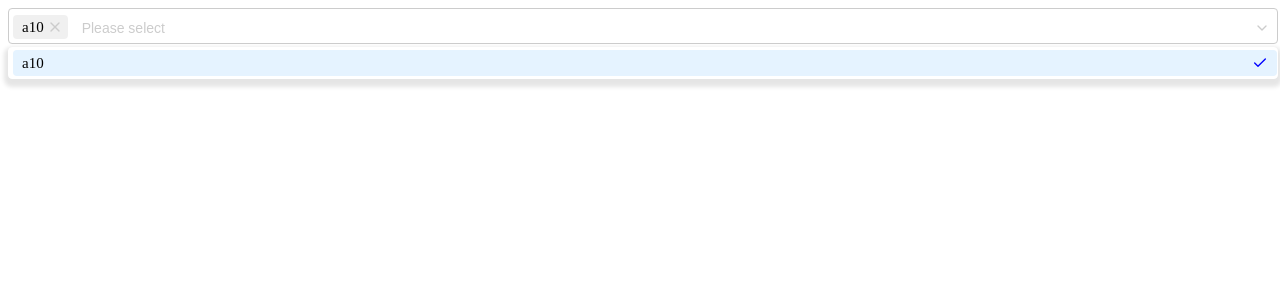
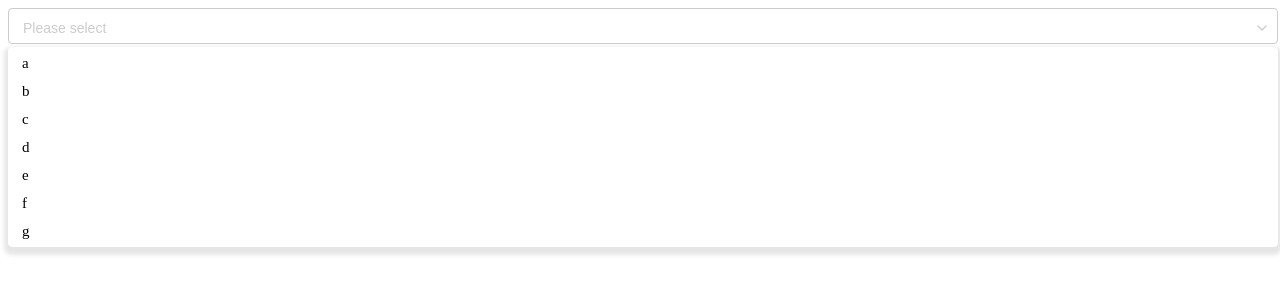
Before and after one commit to Ndjaka/technical-test-plebicom, a React (Vite) app: page / in a window 1280 px wide. Shown: the top 300 px of the page. Built offline with nearby package versions, Linux system fonts and the light colour scheme.

Commit message:
refractor : refractoring of components and added a logic inside the components

```diff
--- a/package.json
+++ b/package.json
@@ -10,6 +10,7 @@
     "preview": "vite preview"
   },
   "dependencies": {
+    "classnames": "^2.3.2",
     "react": "^18.2.0",
     "react-dom": "^18.2.0",
     "react-feather": "^2.0.10",
--- a/src/components/select/Select.tsx
+++ b/src/components/select/Select.tsx
@@ -1,28 +1,49 @@
-import SelectItem from "./select-item/SelectItem.tsx";
-import {ChevronDown} from "react-feather";
 import "./select.scss";
-import {Fragment} from "react";
 import SelectOptions from "./select-options/SelectOptions.tsx";
+import ChipInput from "./chip-input/ChipInput.tsx";
+import {useState} from "react";
+import {ItemProps} from "../../types/SelectType.ts";
 
+const data = [
+    {id: 1, value: "a" },
+    {id: 2, value: "b", },
+    {id: 3, value: "c"},
+    {id: 4, value: "d"},
+    {id: 5, value: "e"},
+    {id: 6, value: "f"},
+    {id: 7, value: "g"},
+];
 const Select = () => {
+
+    const [chips, setChips] = useState<ItemProps[]>([]);
+
+    /**
+     * Update selected chips based on the provided option.
+     *
+     * @param {ItemProps} optionSelected - The option to be updated.
+     * @returns {void}
+     */
+    const updateSelectedChips = (optionSelected: ItemProps): void => {
+        setChips((prevChips) =>
+            prevChips.some((chip) => chip.id === optionSelected.id)
+                ? prevChips.filter((chip) => chip.id !== optionSelected.id)
+                : [...prevChips, optionSelected]
+        );
+    };
+
+
     return (
-        <Fragment>
         <div className={"select"}>
-            <div className="select-selector">
-               <SelectItem/>
-                <div className="select-selector-search">
-                    <input
-                        type="text"
-                        placeholder={"Please select"}
-                    />
-                </div>
-            </div>
-            <div className="select-icon">
-                <ChevronDown size={16}/>
-            </div>
+            <ChipInput
+                options={chips}
+                setSelected={updateSelectedChips}
+            />
+            <SelectOptions
+              chips={chips}
+              options={data}
+              setSelected={updateSelectedChips}
+           />
         </div>
-          <SelectOptions/>
-        </Fragment>
     );
 };
 
--- /dev/null
+++ b/src/components/select/chip-input/ChipInput.tsx
@@ -0,0 +1,52 @@
+import ChipItem from "../chip-item/ChipItem.tsx";
+import "./chip-input.scss";
+import {ChevronDown, XCircle} from "react-feather";
+import { SelectOptionsProps} from "../../../types/SelectType.ts";
+import {ChangeEvent} from "react";
+import classNames from "classnames";
+
+interface ChipInputProps extends SelectOptionsProps{
+    onClear?: () => void;
+    onChange?: (e : ChangeEvent<HTMLInputElement>) => void;
+    inputValue?: string;
+}
+const ChipInput = (props : ChipInputProps) => {
+    const {options, setSelected, onClear , onChange, inputValue} = props;
+
+    return (
+        <div className={"chip-input"}>
+            <div className="chip-input-selector">
+                {
+                    options.map((option, _) => {
+                        return (
+                            <ChipItem
+                                key={`${option.id}_${option.value}`}
+                                item={option}
+                                removeItem={() => setSelected(option)}
+                            />
+                        )
+                    })
+                }
+
+                <div className="chip-input-selector-search">
+                    <input
+                        value={inputValue}
+                        onChange={onChange}
+                        type="text"
+                        placeholder={"Please select"}
+                    />
+                </div>
+            </div>
+            <div
+                className={classNames("chip-input-icon", {
+                    "remove": options.length > 0
+                })}>
+                {
+                   options.length === 0 ? <ChevronDown  size={16}/> : <XCircle onClick={onClear} size={16}/>
+                }
+            </div>
+        </div>
+    );
+};
+
+export default ChipInput;
--- /dev/null
+++ b/src/components/select/chip-input/chip-input.scss
@@ -0,0 +1,64 @@
+.chip-input{
+  position: relative;
+  display: flex;
+  min-width: 300px;
+  width: 100%;
+  border: 1px solid #ccc;
+  border-radius: 4px;
+  min-height: 30px;
+  height: 100%;
+  cursor: text;
+  padding-left: 4px;
+  justify-content: center;
+  padding-top: 4px;
+
+  &:first-child:hover {
+    border: 1px solid lighten(blue, 10%);
+  }
+
+  &-selector{
+    display: flex;
+    flex-wrap: wrap;
+    flex: 1;
+    &-search{
+      display: flex;
+      align-items: center;
+      flex: 1;
+      width: auto;
+      padding: 0 8px;
+      input{
+        flex: 1;
+        border: none;
+        outline: none;
+        font-size: 14px;
+        line-height: 1.5;
+        color: #333333;
+        background: transparent;
+        &::placeholder{
+          color: #cccccc;
+        }
+      }
+    }
+
+  }
+  &-icon{
+    display: flex;
+    align-items: center;
+    align-self: center;
+    justify-content: center;
+    width: 30px;
+    height: 30px;
+    cursor: pointer;
+    color: #cccccc;
+
+    &.remove{
+      :hover{
+        color: #333333;
+      }
+    }
+
+  }
+  :hover{
+    border: lighten(blue, 10%);
+  }
+}
--- /dev/null
+++ b/src/components/select/chip-item/ChipItem.tsx
@@ -0,0 +1,22 @@
+import {X} from "react-feather";
+import "./chip-item.scss";
+import {ChipItemProps} from "../../../types/SelectType.ts";
+
+
+
+const ChipItem = (props : ChipItemProps) => {
+    const {item, removeItem} = props;
+    return (
+             <div className="chip-item">
+                <span className="chip-item-content">{item.value}</span>
+                <span
+                    onClick={() => removeItem(item.id)}
+                    className="chip-item-remove">
+                    <X size={16}/>
+                </span>
+            </div>
+
+    );
+};
+
+export default ChipItem;
--- a/src/components/select/select-item/select-item.scss
+++ b/src/components/select/chip-item/chip-item.scss
@@ -1,4 +1,4 @@
-.select-item{
+.chip-item{
   display: flex;
   align-items: center;
   justify-content: center;
--- a/src/components/select/select-item/SelectItem.tsx
+++ /dev/null
@@ -1,15 +0,0 @@
-import {X} from "react-feather";
-import "./select-item.scss";
-
-
-const SelectItem = () => {
-    return (
-             <div className="select-item">
-                <span className="select-item-content">a10</span>
-                <span className="select-item-remove"><X size={16}/></span>
-            </div>
-
-    );
-};
-
-export default SelectItem;
--- a/src/components/select/select-options/SelectOptions.tsx
+++ b/src/components/select/select-options/SelectOptions.tsx
@@ -1,25 +1,50 @@
 import {Check} from "react-feather";
 import './select-options.scss';
+import classNames from "classnames";
+import {SelectOptionsProps} from "../../../types/SelectType.ts";
 
-const SelectOptions = () => {
+
+
+const SelectOptions = (props : SelectOptionsProps) => {
+    const {options, setSelected , chips} = props;
 
     const renderOptions = () => {
+
         return (
-            <div className="select-options-item">
-                <div className="select-options-item-content">
-                    a10
-                </div>
-                <div className="select-options-item-icon">
-                    <Check color={"blue"}  size={16}/>
-                </div>
-            </div>
+            <>
+                {
+
+                        options.map((option, _) => {
+                            const isSelected = chips?.some((chip) => chip.id === option?.id);
+                        return (
+                            <div
+                                onClick={() => setSelected(option)}
+                                className={classNames("select-options-item", {
+                                    "selected": isSelected,
+                                })
+                                }
+                                key={option?.id}>
+                                <div className="select-options-item-content">
+                                    {option?.value}
+                                </div>
+                                {
+                                    isSelected && ( <div className="select-options-item-icon">
+                                        <Check color={"blue"}  size={16}/>
+                                    </div>)
+                                }
+
+                            </div>
+                        )
+
+                    })
+                }
+            </>
         )
     }
 
     return (
         <div className="select-options">
-            {renderOptions()
-            }
+            {renderOptions()}
         </div>
     );
 };
--- a/src/components/select/select-options/select-options.scss
+++ b/src/components/select/select-options/select-options.scss
@@ -7,7 +7,7 @@
   margin-top: 3px;
   max-height: 200px;
   padding-left: 4px;
-
+  overflow-y: auto;
     &-item{
       display: flex;
       align-items: center;
@@ -16,11 +16,18 @@
       margin-top: 2px;
       margin-bottom: 2px;
       line-height: 22px;
-      background: #e5f3ff;
+      background: transparent;
       border: 1px solid transparent;
       border-radius: 4px;
       cursor: pointer;
       padding: 0 8px;
+
+        &:hover{ background: rgba(56, 56, 56, 0.1); }
+
+      &.selected{
+        background: #e5f3ff;
+      }
+
       &-content{
         font-size: 15px;
         margin-right: 3px;
--- a/src/components/select/select.scss
+++ b/src/components/select/select.scss
@@ -1,57 +1,3 @@
-.select {
-  position: relative;
-  display: flex;
-  min-width: 300px;
+.select{
   width: 100%;
-  border-radius: 4px;
-  border: 1px solid #ccc;
-  min-height: 30px;
-  height: 100%;
-  cursor: text;
-  padding-left: 4px;
-  justify-content: center;
-  padding-top: 4px;
-
-  &:first-child:hover {
-    border: 1px solid lighten(blue, 10%);
-  }
-
-  &-selector {
-    display: flex;
-    flex-wrap: wrap;
-    flex: 1;
-
-    &-search {
-      display: flex;
-      align-items: center;
-      flex: 1;
-      width: auto;
-      padding: 0 8px;
-
-      input {
-        flex: 1;
-        border: none;
-        outline: none;
-        font-size: 14px;
-        line-height: 1.5;
-        color: #333333;
-        background: transparent;
-
-        &::placeholder {
-          color: #cccccc;
-        }
-      }
-    }
-  }
-
-  &-icon {
-    display: flex;
-    align-items: center;
-    align-self: center;
-    justify-content: center;
-    width: 30px;
-    height: 30px;
-    cursor: pointer;
-    color: #cccccc;
-  }
 }
--- /dev/null
+++ b/src/types/SelectType.ts
@@ -0,0 +1,14 @@
+export interface ChipItemProps {
+    item: ItemProps;
+    removeItem: () => void;
+}
+export interface ItemProps {
+    id : number;
+    value: string
+}
+export interface SelectOptionsProps {
+    options: Array<ItemProps>;
+    selected?: ItemProps;
+    setSelected: (selected: ItemProps) => void;
+    chips?: Array<ItemProps>;
+}
```
Also changed, not shown: 1 other file (tests, documents, lock files or other folders).
